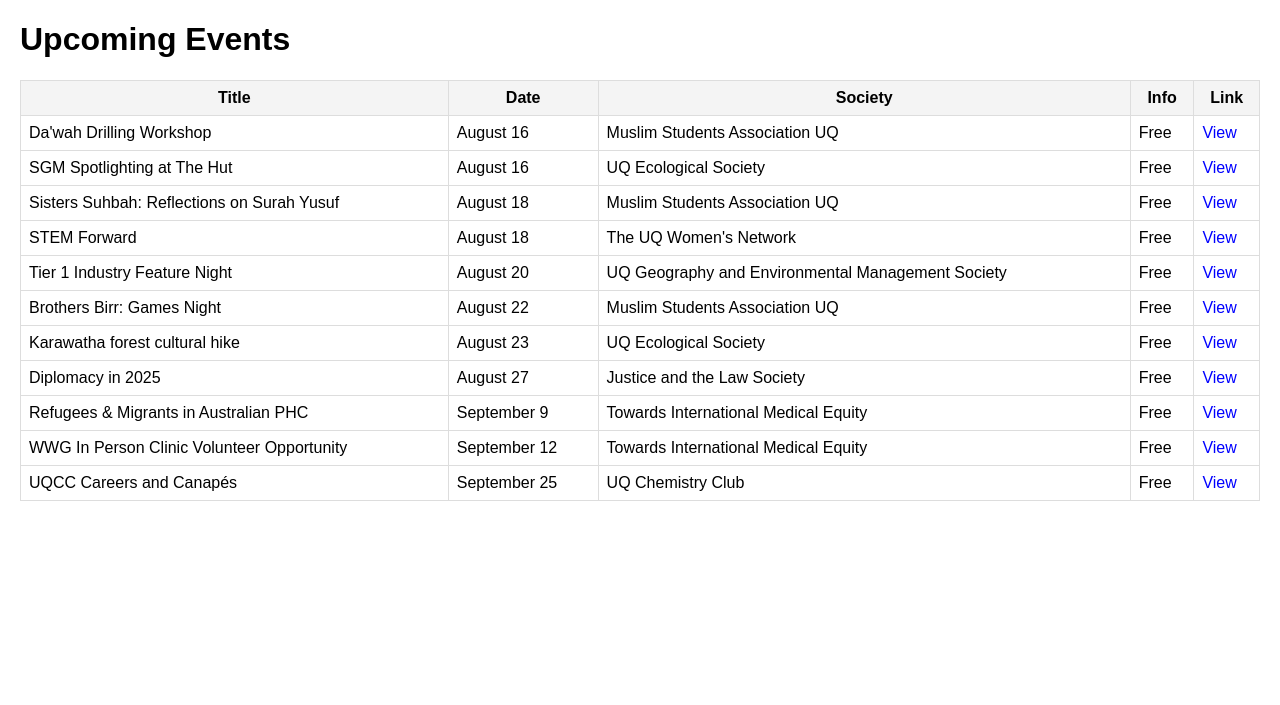
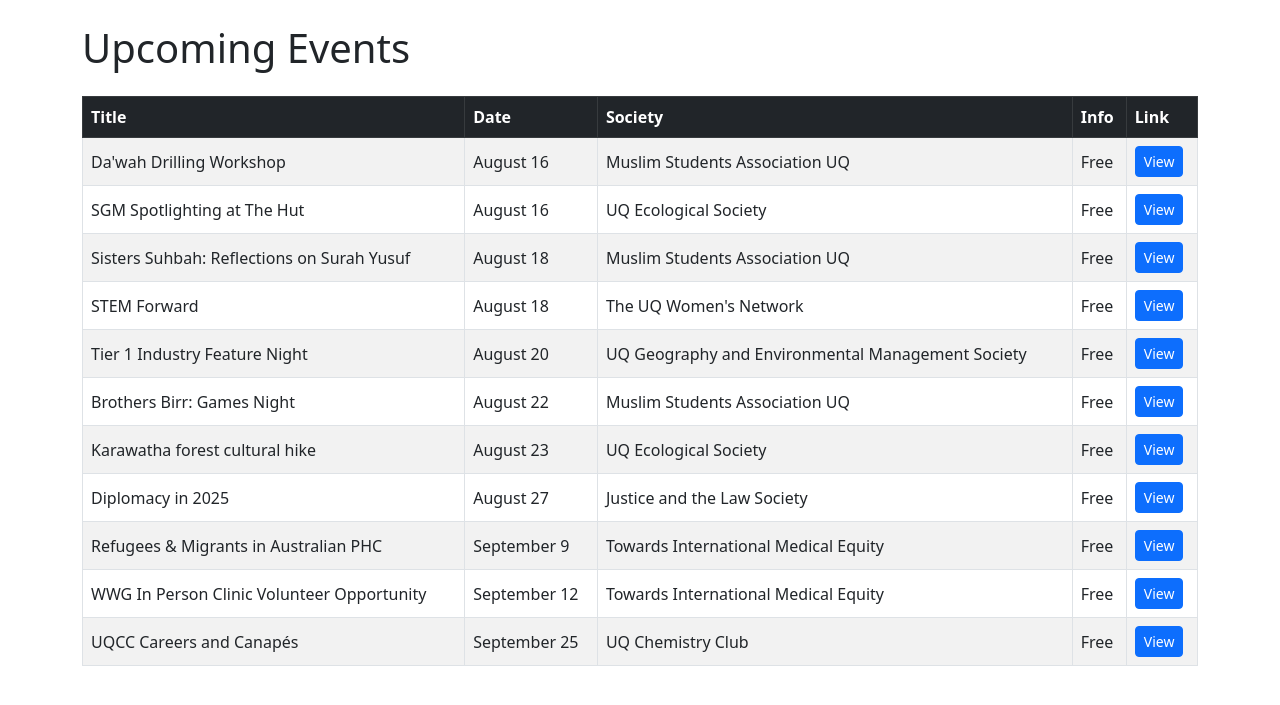
Before and after one commit to nybble-TM/UQ-nybble, a Flask app: page / in a window 1280 px wide. Shown: the top 705 px of the page. Run offline with Flask 3, Linux system fonts and the light colour scheme.

Commit message:
included bootstrap css to make the table look pretty

```diff
--- a/templates/events.html
+++ b/templates/events.html
@@ -2,18 +2,14 @@
 <html>
 <head>
     <title>Hackathon Events</title>
-    <style>
-        body { font-family: Arial, sans-serif; margin: 20px; }
-        table { border-collapse: collapse; width: 100%; }
-        th, td { border: 1px solid #ddd; padding: 8px; }
-        th { background-color: #f4f4f4; }
-        tr:hover { background-color: #f9f9f9; }
-        a { text-decoration: none; color: blue; }
-    </style>
+    <link href="https://cdn.jsdelivr.net/npm/bootstrap@5.3.0/dist/css/bootstrap.min.css" rel="stylesheet">
 </head>
 <body>
-    <h1>Upcoming Events</h1>
-    <table>
+    <div class="container mt-4">
+    <h1 class="mb-4">Upcoming Events</h1>
+    <div class="table-responsive">
+        <table class="table table-striped table-hover table-bordered align-middle">
+            <thead class="table-dark">
                 <tr>
                     <th>Title</th>
                     <th>Date</th>
@@ -21,15 +17,20 @@
                     <th>Info</th>
                     <th>Link</th>
                 </tr>
+            </thead>
+            <tbody>
                 {% for event in events %}
                 <tr>
                     <td>{{ event.title }}</td>
                     <td>{{ event.month }} {{ event.day }}</td>
                     <td>{{ event.societyname }}</td>
                     <td>{{ event.info }}</td>
-            <td><a href="{{ event.destination }}" target="_blank">View</a></td>
+                    <td><a href="{{ event.destination }}" target="_blank" class="btn btn-primary btn-sm">View</a></td>
                 </tr>
                 {% endfor %}
+            </tbody>
         </table>
+    </div>
+</div>
 </body>
 </html>
```
Lines whose indentation alone changed are shown as unchanged.
